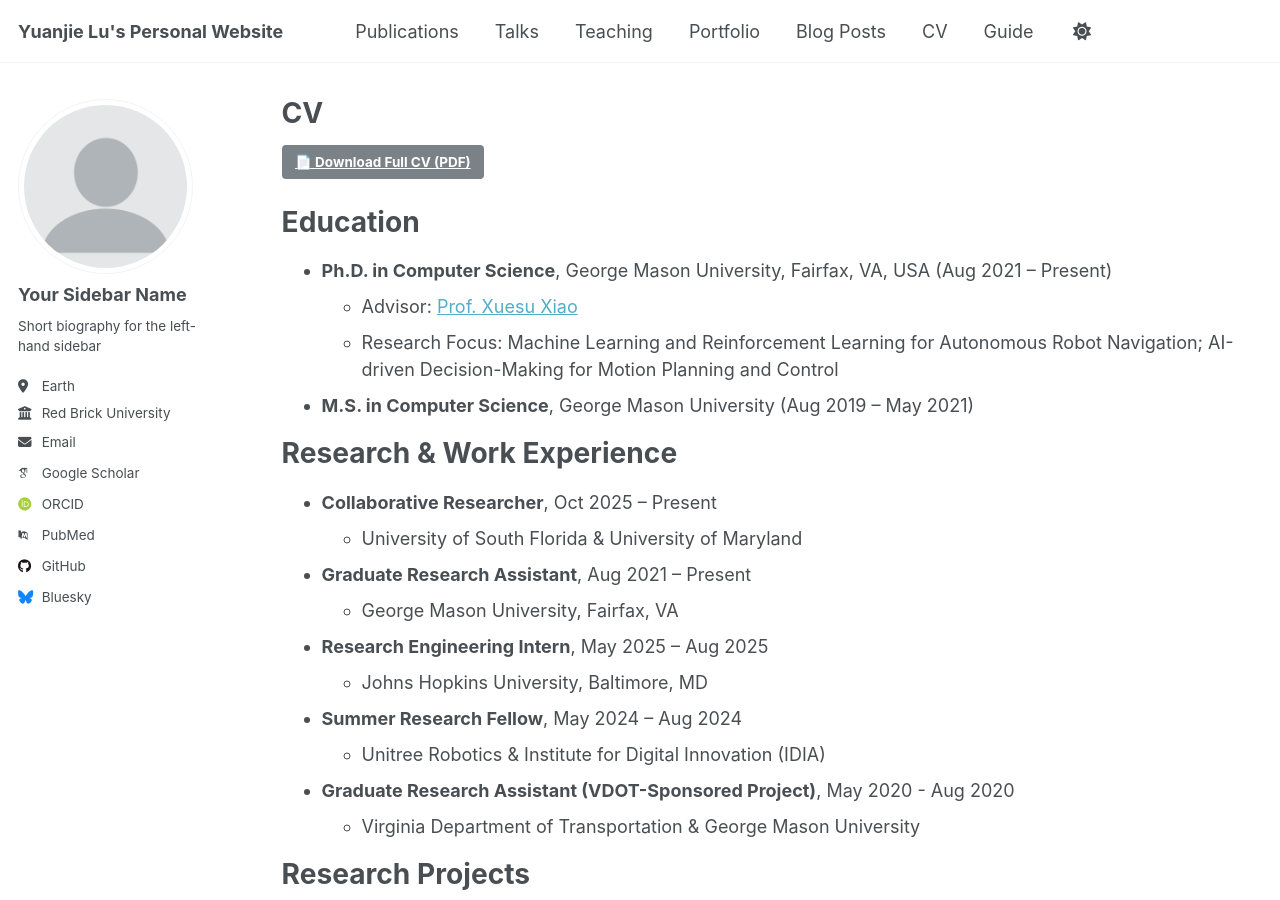
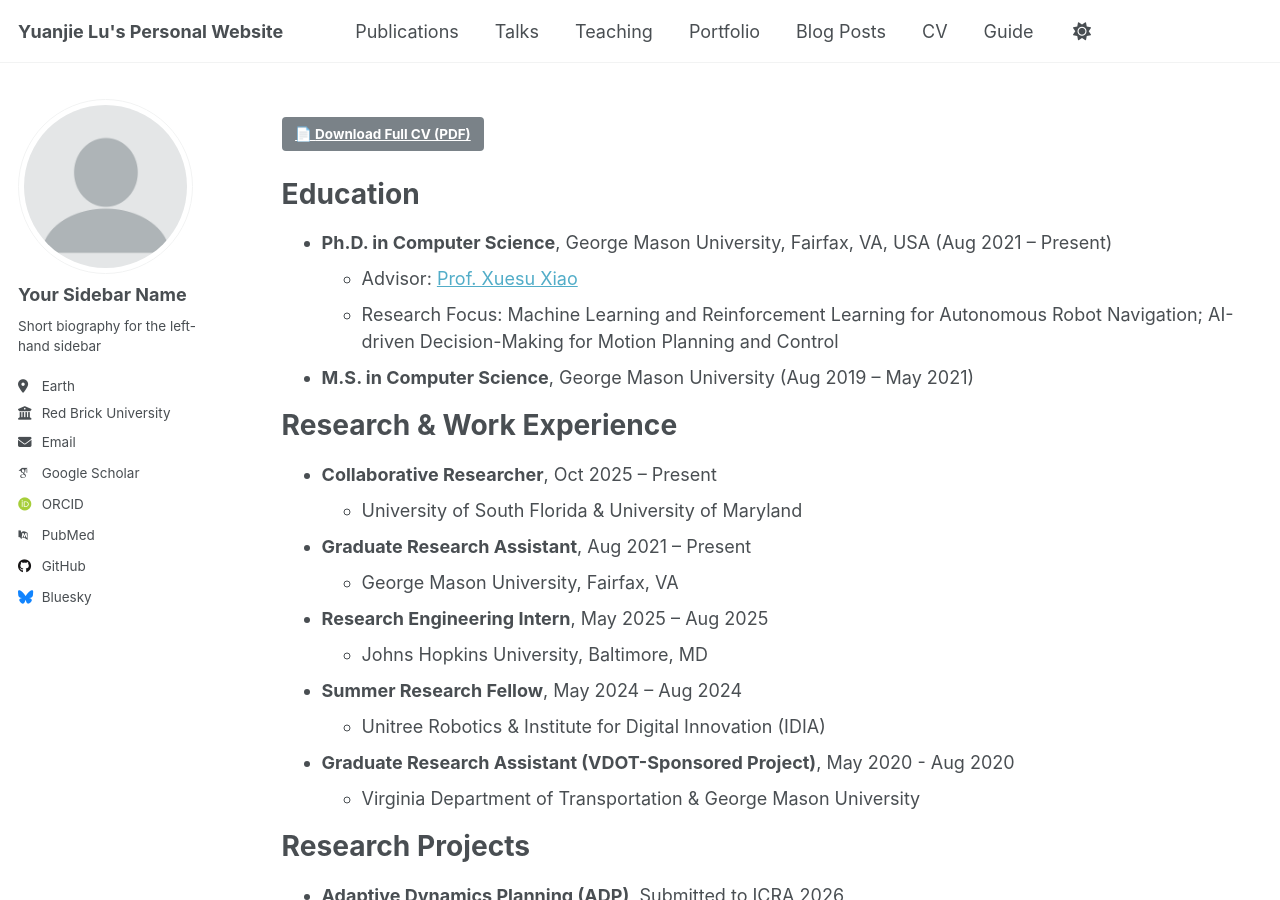
Before and after one commit to yuanjielu-64/yuanjielu-64.github.io, a Jekyll site: the page built from _pages/cv.md, in a window 1280 px wide and 900 px high. Built offline with Jekyll 4.4.1, drawn with Linux system fonts in a browser that asks for light colours; some web fonts are replaced; a script that is not in the unit is left out.

Commit message:
Update cv.md

```diff
--- a/_pages/cv.md
+++ b/_pages/cv.md
@@ -1,10 +1,8 @@
 ---
 layout: archive
-title: "CV"
+title: ""
 permalink: /cv/
 author_profile: true
-redirect_from:
-  - /resume
 ---
 
 {% include base_path %}
```
